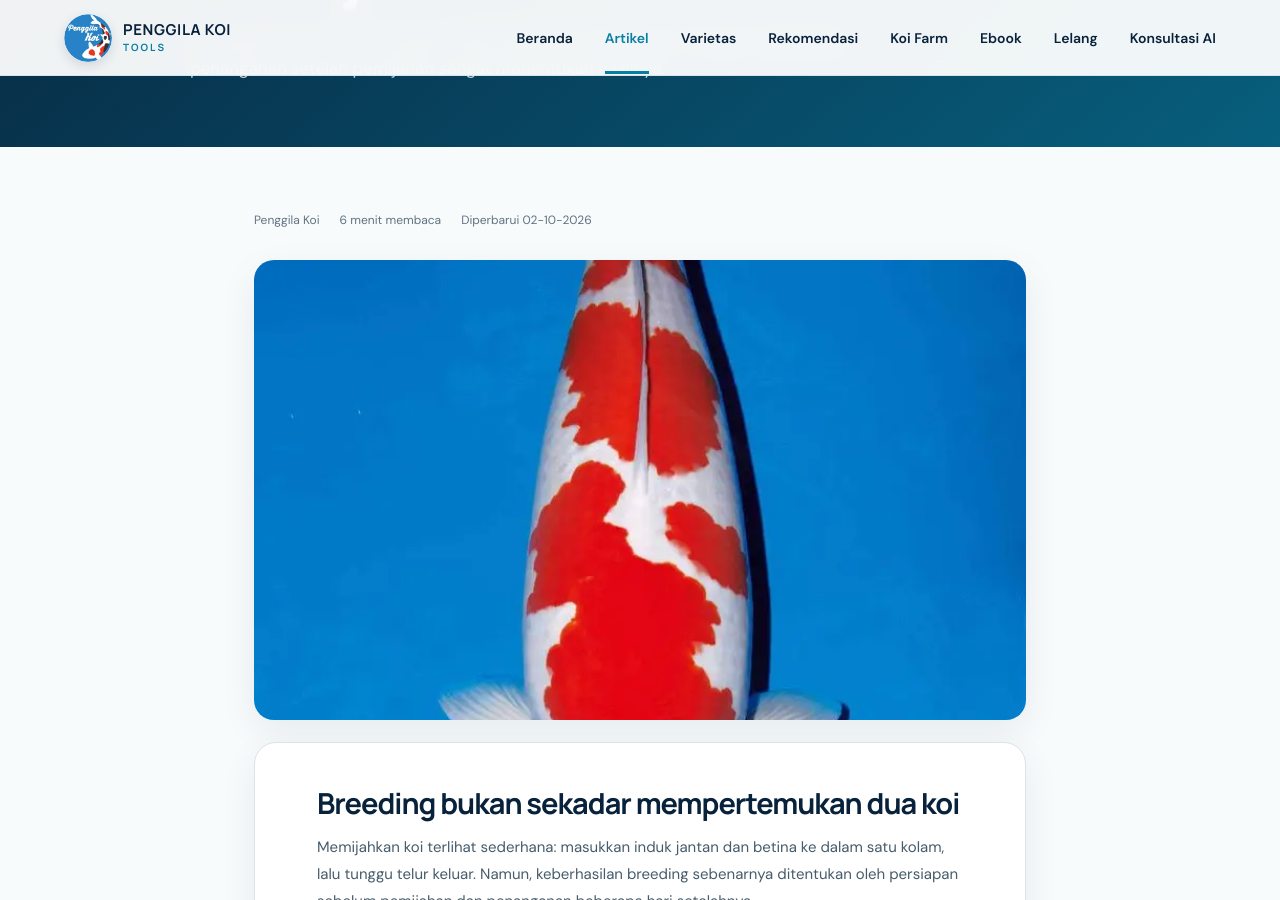
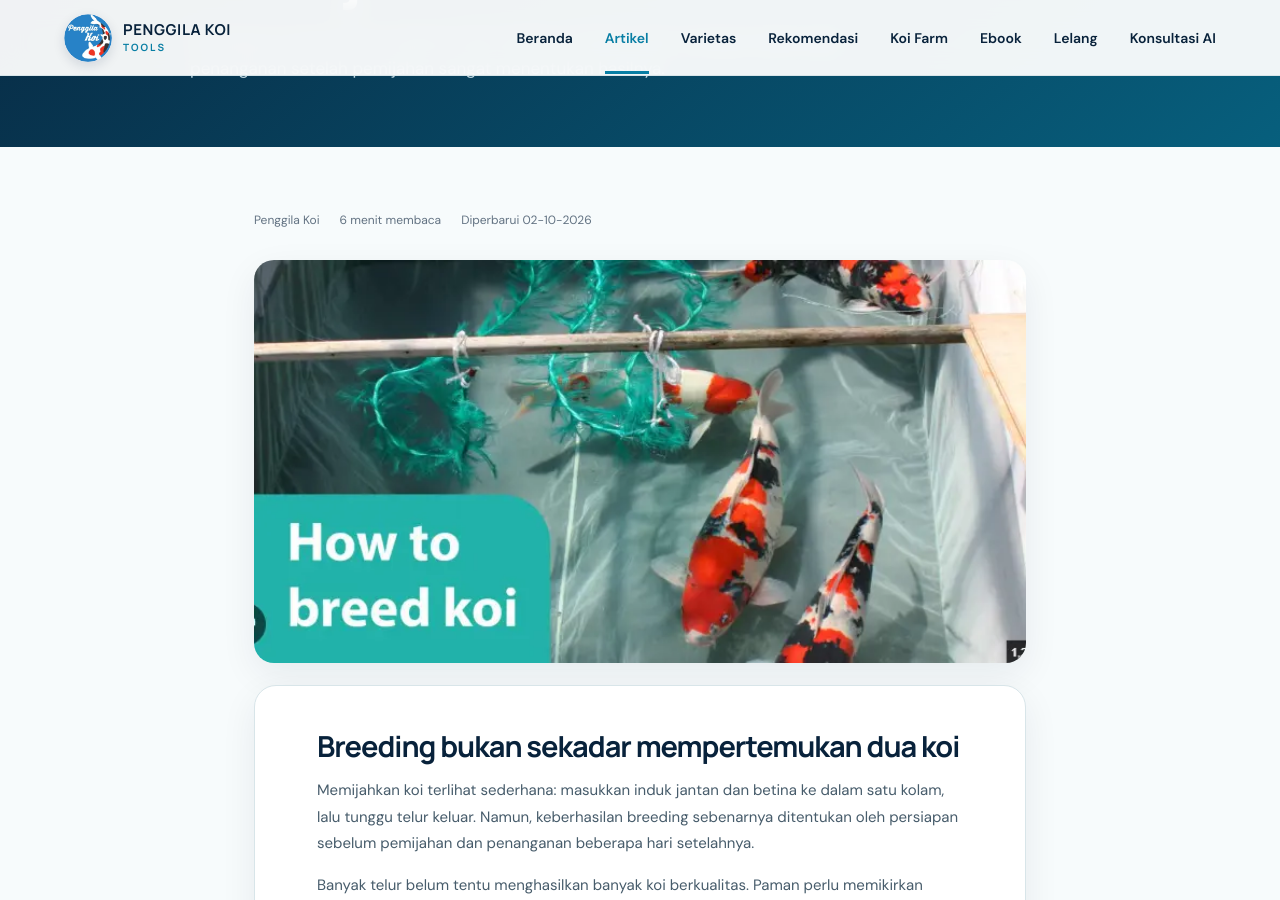
Before and after one commit to cahyonohadi2000/PenggilaKoi, a Jekyll site: the page built from _articles/10-persiapan-pemijahan-koi.md, in a window 1280 px wide and 900 px high, scrolled down 348 px. Built offline with Jekyll 4.4.1, drawn with Linux system fonts in a browser that asks for light colours.

Commit message:
Use supplied breeding image for article cover

```diff
--- a/_articles/10-persiapan-pemijahan-koi.md
+++ b/_articles/10-persiapan-pemijahan-koi.md
@@ -4,7 +4,7 @@ slug: 10-persiapan-pemijahan-koi
 category: Breeding
 summary: Pemijahan koi tidak cukup hanya mempertemukan induk jantan dan betina. Siapkan induk, wadah, kakaban, kualitas air, dan tempat pembesaran burayak.
 intro: Breeding koi dimulai jauh sebelum telur terlihat. Kualitas induk, kesiapan kolam, dan penanganan setelah pemijahan sangat menentukan hasilnya.
-cover: /assets/varieties/kohaku.webp
+cover: /assets/articles/breeding-koi-cover.webp
 author: Penggila Koi
 date: 2026-10-02
 reading_time: 6 menit membaca
```
Also changed, not shown: assets/articles/breeding-koi-cover.webp (added).
